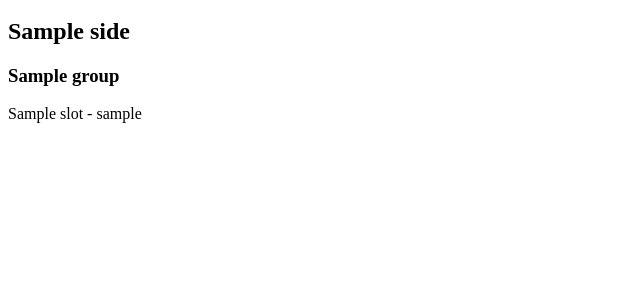
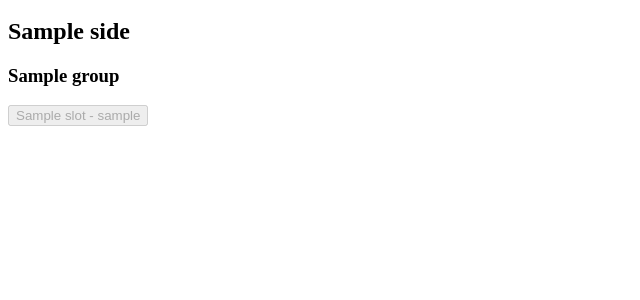
Before and after one commit to fparma/events, a Flask app: template website/templates/event.html in a window 1280 px wide. Shown: the part 426-726 px from the top of the page, without its empty margins (0-640 px from the left). Run offline with Flask 2, Linux system fonts and the light colour scheme; the template is opened without the code that fills it: values that come from a table or form of the project are taken from there, others are empty; tables that the repository leaves empty hold one stand-in row (values such as "Sample post"); grey boxes marked "Sample" are stand-in pictures; parts of the project's set-up code (start-up, migrations or seed data) failed here and were passed over.

Commit message:
Now can assign to slots.

```diff
--- a/website/routes.py
+++ b/website/routes.py
@@ -96,8 +96,14 @@ def event(evid):
 @login_required
 def event_signup(slotid):
 	slot = Slot.query.get_or_404(slotid)
+	print(slot.occupant)
 	if slot.occupant is None:
 		slot.occupant = g.user
+		db.session.add(slot)
+		db.session.commit()
+		return redirect(url_for('index'))
+	elif slot.occupant.id == g.user.id:
+		slot.occupant = None
 		db.session.add(slot)
 		db.session.commit()
 		return redirect(url_for('index'))
--- a/website/static/scss/style.scss
+++ b/website/static/scss/style.scss
@@ -178,8 +178,13 @@ a {
 }
 
 .event-slot {
+	border: 0;
+	background: 0;
+	color: inherit;
 	padding: 5px;
 	padding-left: 15px;
+	text-align: left;
+	width: 100%;
 
 	.assignee {
 		text-align: right;
--- a/website/templates/slot.html
+++ b/website/templates/slot.html
@@ -2,11 +2,13 @@
 {% if slot.occupant and slot.occupant != g.user %}
 	{% set status = "assigned" %}
 {% endif %}
-<div class="event-slot event-slot-{{status}}">
+<form action="{{url_for('event_signup', slotid=slot.id)}}" method="post">
+		<button {% if not g.user %} disabled {%endif %} class="event-slot event-slot-{{status}}">
 			{{slot.title}}
 			<span class="assignee">
 				{% if slot.occupant %}
 					- {{slot.occupant.nickname}}
 				{% endif %}
 			</span>
-</div>
+		</button>
+</form>
```
Lines whose indentation alone changed are shown as unchanged.
